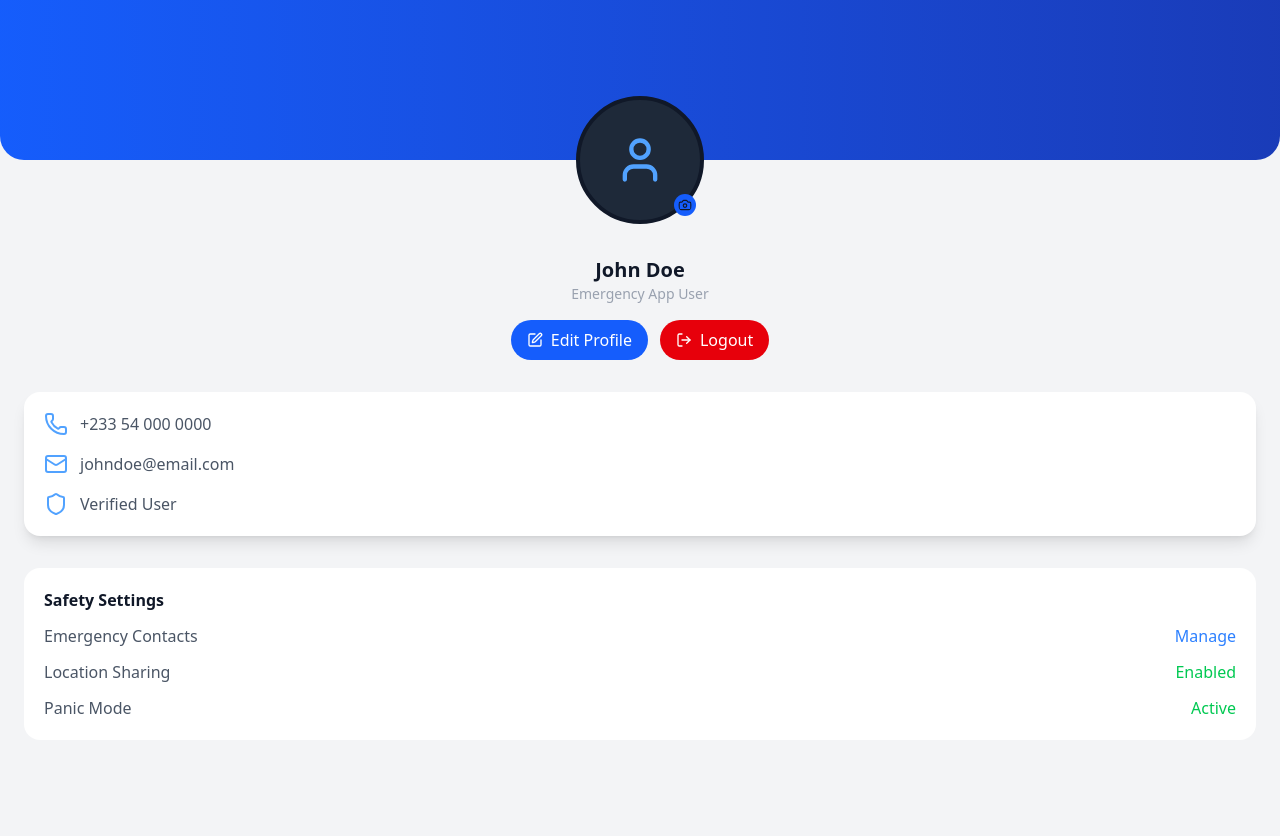
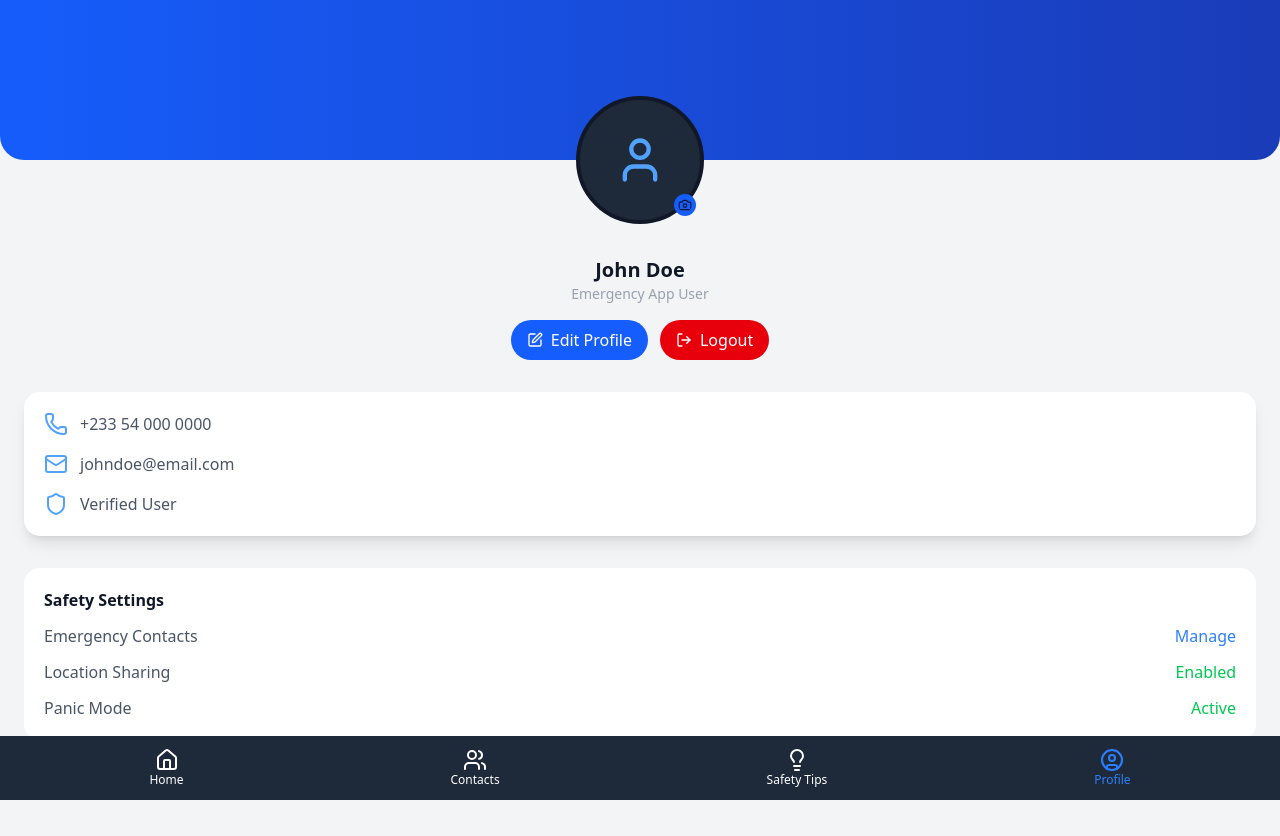
Before and after one commit to Mr-Ossom/EmergencyResponseAppUI, a React (Vite) app: page /#/profile in a window 1280 px wide. Built offline with nearby package versions, Linux system fonts and the light colour scheme.

Commit message:
ProfilePageUpdate

```diff
--- a/src/Components/ProfilePage.jsx
+++ b/src/Components/ProfilePage.jsx
@@ -82,6 +82,7 @@ import {
   Moon,
   Camera,
 } from "lucide-react";
+import BottomNav from "./NavBar/BottomNav";
 
 const ProfilePage = () => {
   // =========================
@@ -249,6 +250,7 @@ const ProfilePage = () => {
           </ul>
         </div>
       </div>
+      <BottomNav />
     </div>
   );
 };
```
